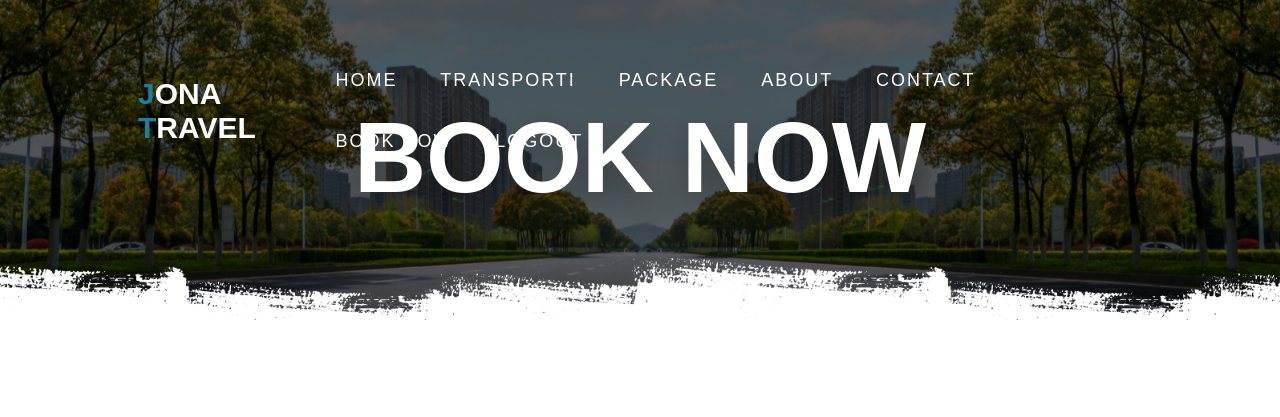
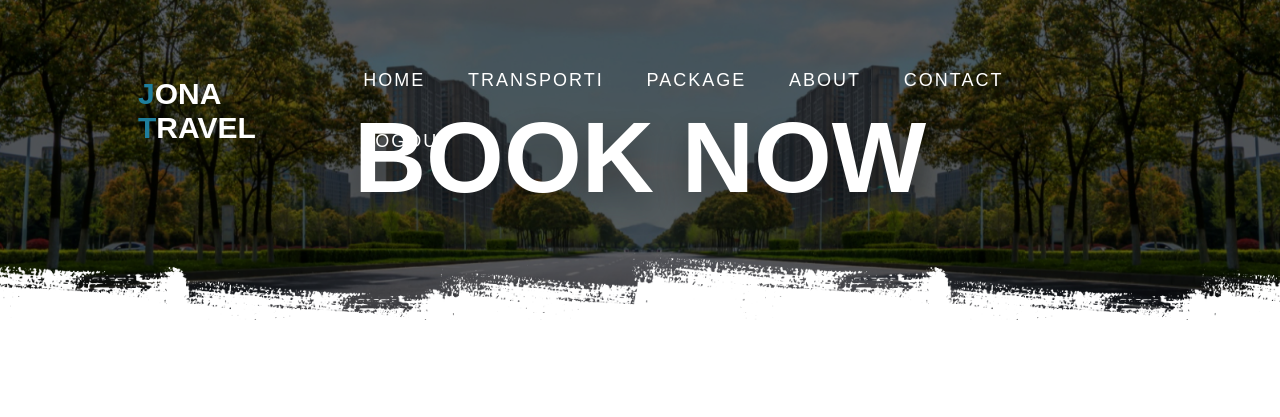
Before and after one commit to Jonnua/projekti, a PHP site: page /book.html in a window 1280 px wide. Shown: the top 417 px of the page. Run offline with PHP 8.4, Linux system fonts and the light colour scheme.

Commit message:
fixing some stuff

```diff
--- a/book.html
+++ b/book.html
@@ -27,7 +27,6 @@
           <li><a href="index.html#projects" data-after="Service">Package</a></li>
           <li><a href="index.html#about" data-after="About">About</a></li>
           <li><a href="index.html#contact" data-after="Contact">Contact</a></li>
-          <li><a href="book.html" data-after="Book">Book now</a></li>
           <li><a href="index.html" data-after="Book">LogOut</a></li>
          </ul>
        </div>
--- a/css/book.css
+++ b/css/book.css
@@ -101,7 +101,7 @@ section{
 	list-style: none;
 	position: absolute;
 	background-color: rgb(31, 30, 30);
-	width: 100vw;
+	width: 120vw;
 	height: 100vh;
 	left: 100%;
 	top: 0;
```
